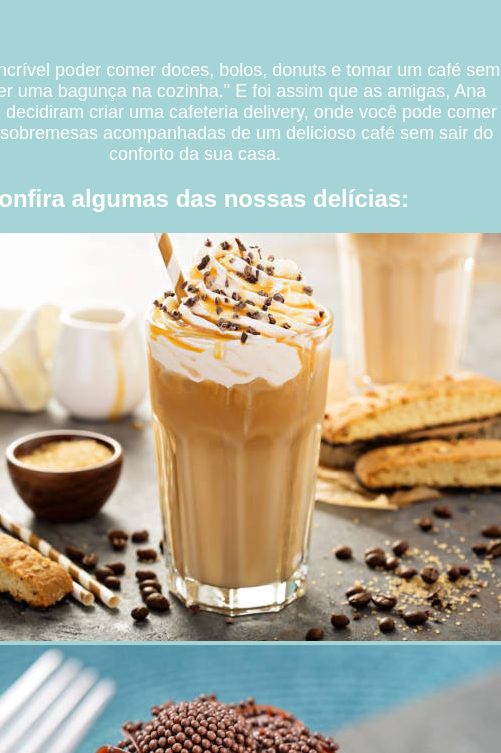
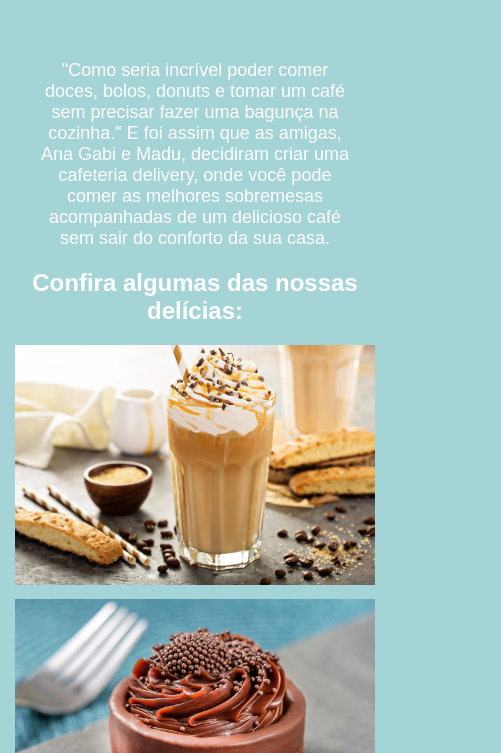
Before and after one commit to anagabiss/diweb, a plain HTML site: page sobre.html in a window 390 px wide. Shown: the part 91-844 px from the top of the page, 501 px wide, since content can reach past the window. Drawn offline with Linux system fonts and the light colour scheme.

Commit message:
Update media-queries.css

```diff
--- a/media-queries.css
+++ b/media-queries.css
@@ -1,11 +1,9 @@
-/* Media Query para telas pequenas (≤ 768px) */
 @media (max-width: 768px) {
 header {
 flex-direction: column;
 align-items: flex-start;
 padding: 10px;
 }
-
 header .logo h1 {
     font-size: 20px;
 }
@@ -23,7 +21,7 @@
 
 .left-section,
 .right-section {
-        min-width: 100%; /* Ocupa a largura total */
+    width: 100%; /* Ocupa a largura total */
 }
 
 form input[type="text"],
@@ -31,15 +29,27 @@
 form button {
     font-size: 14px;
 }
+
+body.sobre p {
+    color: #ffffff;
+    font-size: 18px;
+    margin-left: 20px;
+    margin-right: 20px; /* Corrigido */
 }
 
-/* Media Query para telas médias (769px - 1024px) */
+/* Ajustar as imagens para telas pequenas */
+.imagens img {
+    width: 100%;
+    max-width: 100%; /* Garante que as imagens se ajustem corretamente */
+    margin-bottom: 10px;
+}
+    }
+
 @media (min-width: 769px) and (max-width: 1024px) {
 main {
 padding: 30px;
 gap: 20px;
 }
-
     .left-section {
     max-width: 60%;
 }
@@ -57,14 +67,11 @@
 }
 }
 
-/* Media Query para telas grandes (≥ 1025px) */
 @media (min-width: 1025px) {
 main {
 padding: 40px;
 gap: 20px;
-    }
-
-    .left-section {
+}.left-section {
     max-width: 50%;
 }
 
```
Lines whose indentation alone changed are shown as unchanged.
